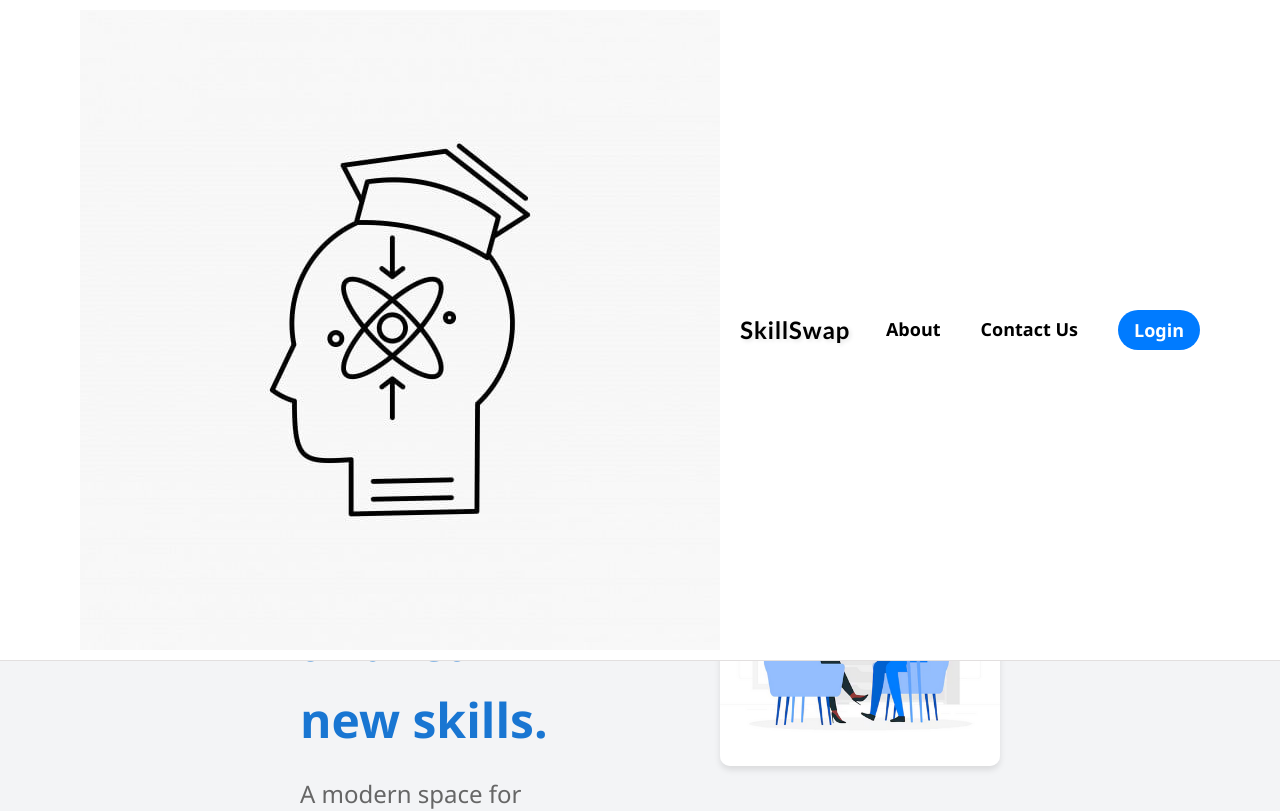
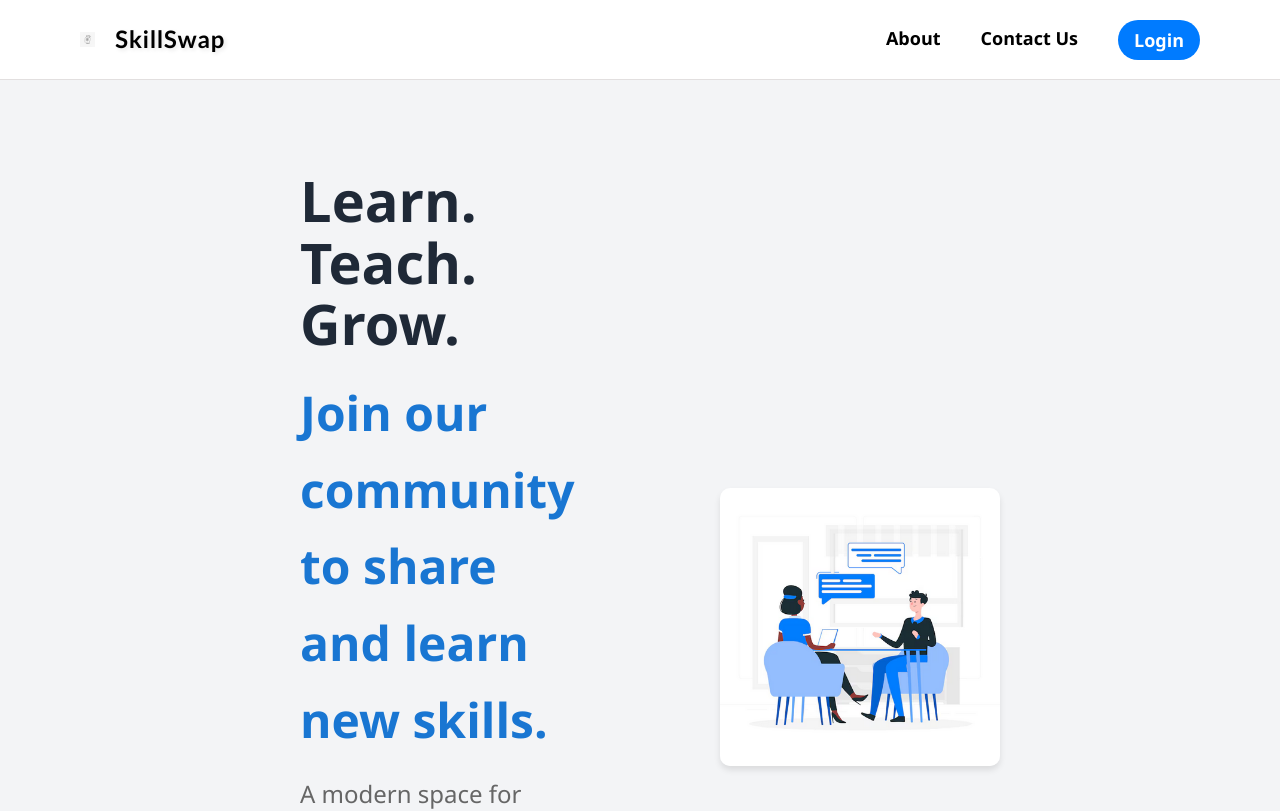
Before and after one commit to Rajat-0707/skillSwap, a React (Vite) app in the folder skillSwapFrontend/: page / in a window 1280 px wide. Shown: the top 811 px of the page. Built offline with nearby package versions, Linux system fonts and the light colour scheme; no server answers.

Commit message:
Add logo image size styles to navbar CSS

```diff
--- a/skillSwapFrontend/src/css/navbar.css
+++ b/skillSwapFrontend/src/css/navbar.css
@@ -25,6 +25,11 @@
     gap: 10px;
     align-items: center;
     cursor: pointer;
+}
+
+.logo img{
+    width:15px;
+    height:15px;
 }
 
 .navbuttons{
```
